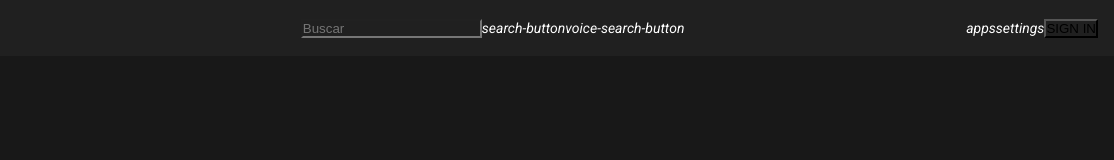
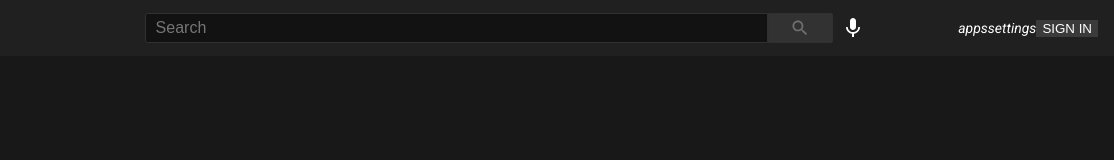
Before and after one commit to D4nielJ/youtube_videoplayer, a plain HTML site: page index.html in a window 1280 px wide. Shown: the full height of the page, 166-1280 px from the left. Drawn offline with Linux system fonts and the light colour scheme.

Commit message:
Advances in the nav - Right buttons style missing

```diff
--- a/css/styles.css
+++ b/css/styles.css
@@ -1,7 +1,8 @@
-* {
+*, button {
     box-sizing: border-box;
     margin: 0;
     padding: 0;
+    border: 0;
     background: transparent;
 }
 
@@ -28,10 +29,46 @@ body {
     --button-background: #c00;
 }
 
+button {
+    appearance: auto;
+    text-rendering: auto;
+    color: white;
+    letter-spacing: normal;
+    word-spacing: normal;
+    text-transform: none;
+    text-indent: 0px;
+    text-shadow: none;
+    display: inline-block;
+    text-align: center;
+    align-items: flex-start;
+    cursor: default;
+    background-color:rgb(59, 59, 59);
+    box-sizing: border-box;
+    margin: 0em;
+    font: 400 13.3333px Arial;
+    padding: 1px 6px;
+}
+
+svg:not(:root) {
+    overflow: hidden;
+}
+
+input:focus-visible {
+    outline-offset: 0px;
+    border: none;
+    outline: none;
+}
+
 .yt-icon {
     fill: #fff;
+    stroke: none;
     width: 24px;
     height: 24px;
+    display: inline-flex;
+    align-items: center;
+    vertical-align: middle;
+    justify-content: center;
+    position: relative;
 }
 
 .yt-icon-red {
@@ -74,3 +111,71 @@ body {
     height: 20px;
     width: 90px;
 }
+
+.center {
+    flex: 0 1 728px;
+    min-width: 0px;
+    margin: 0 0 0 40px;
+
+}
+
+#search-form {
+    flex: 1;
+    flex-basis: 1e-9px;
+    display: flex;
+    flex-direction: row;
+}
+
+.searchbox-container {
+    position: relative;
+    border: 1px solid  hsl(0, 0%, 19%);
+    background-color: hsl(0, 0%, 7%);
+    border-radius: 2px 0 0 2px;
+    box-shadow: inset 0 1px 2px transparent;
+    color: white;
+    padding: 2px 6px;
+    display: flex;
+    flex-direction: row;
+    flex: 1;
+}
+
+.searchbox {
+    border: none;
+    box-shadow: none;
+    font-size: 1.6rem;
+    font-weight: 400;
+    line-height: 24px;
+    margin-left:4px;
+    max-width: 100%;
+    width: 100%;
+    flex: 1;
+    flex-basis: 0.0000001px;
+}
+
+#search-button {
+    cursor: pointer;
+    width: 65px;
+    border: 1px solid hsl(0, 0%, 19%);
+    background-color: hsla(0, 0%, 100%, 0.08);
+    border-radius: 0 2px 2px 0;
+    margin: 0;
+}
+
+#search-button-icon {
+    width: 20px;
+    height: 20px;
+    color: hsla(0, 100%, 100%, 0.5);
+    opacity: 0.3;
+}
+
+#voice-search-button {
+    margin: 0;
+    padding: 0;
+    border: 0;
+    background: transparent;
+    padding: 8px;
+}
+
+#voice-search-button-icon {
+
+}
--- a/index.html
+++ b/index.html
@@ -17,7 +17,7 @@
             </i>
             <div class="logo-container">
                 <i id="logo-icon">
-                    <svg viewBox="0 0 90 20" preserveAspectRatio="xMidYMid meet" focusable="false" class=" yt-icon" style="pointer-events: none; display: block; width: 100%; height: 100%;">
+                    <svg viewBox="0 0 90 20" preserveAspectRatio="xMidYMid meet" focusable="false" class="yt-icon" style="pointer-events: none; display: block; width: 100%; height: 100%;">
                         <g viewBox="0 0 90 20" preserveAspectRatio="xMidYMid meet" class="yt-icon">
                             <g class="yt-icon">
                                 <path d="M27.9727 3.12324C27.6435 1.89323 26.6768 0.926623 25.4468 0.597366C23.2197 2.24288e-07 14.285 0 14.285 0C14.285 0 5.35042 2.24288e-07 3.12323 0.597366C1.89323 0.926623 0.926623 1.89323 0.597366 3.12324C2.24288e-07 5.35042 0 10 0 10C0 10 2.24288e-07 14.6496 0.597366 16.8768C0.926623 18.1068 1.89323 19.0734 3.12323 19.4026C5.35042 20 14.285 20 14.285 20C14.285 20 23.2197 20 25.4468 19.4026C26.6768 19.0734 27.6435 18.1068 27.9727 16.8768C28.5701 14.6496 28.5701 10 28.5701 10C28.5701 10 28.5677 5.35042 27.9727 3.12324Z" fill="#FF0000" class="yt-icon yt-icon-red"></path>
@@ -39,10 +39,22 @@
                 </i>
             </div>
         </div>
-        <div class="navbar-item">
-            <input type="text" class="searchbox" placeholder="Buscar">
-            <i id="search-button">search-button</i>
-            <i id="voice-search-button">voice-search-button</i>
+        <div class="navbar-item center">
+            <form action="#" id="search-form">
+                <div class="searchbox-container">
+                    <input type="text" class="searchbox" placeholder="Search">
+                </div>
+                <button id="search-button" aria-label="Search">
+                    <i id="search-button-icon" class="yt-icon">
+                        <svg viewBox="0 0 24 24" preserveAspectRatio="xMidYMid meet" focusable="false" class="yt-icon" style="pointer-events: none; display: block; width: 100%; height: 100%;"><g class="yt-icon"><path d="M15.5 14h-.79l-.28-.27C15.41 12.59 16 11.11 16 9.5 16 5.91 13.09 3 9.5 3S3 5.91 3 9.5 5.91 16 9.5 16c1.61 0 3.09-.59 4.23-1.57l.27.28v.79l5 4.99L20.49 19l-4.99-5zm-6 0C7.01 14 5 11.99 5 9.5S7.01 5 9.5 5 14 7.01 14 9.5 11.99 14 9.5 14z" class="yt-icon"></path></g></svg>
+                    </i>
+                </button>
+            </form>
+            <button id="voice-search-button">
+                <i id="voice-search-button-icon" class="yt-icon">
+                    <svg viewBox="0 0 24 24" preserveAspectRatio="xMidYMid meet" focusable="false" class="style-scope yt-icon" style="pointer-events: none; display: block; width: 100%; height: 100%;"><g class="yt-icon"><path d="M12 14c1.66 0 2.99-1.34 2.99-3L15 5c0-1.66-1.34-3-3-3S9 3.34 9 5v6c0 1.66 1.34 3 3 3zm5.3-3c0 3-2.54 5.1-5.3 5.1S6.7 14 6.7 11H5c0 3.41 2.72 6.23 6 6.72V21h2v-3.28c3.28-.48 6-3.3 6-6.72h-1.7z" class="yt-icon"></path></g></svg>
+                </i>
+            </button>
         </div>
         <div class="navbar-item">
             <i id="youtube-apps">apps</i>
```
